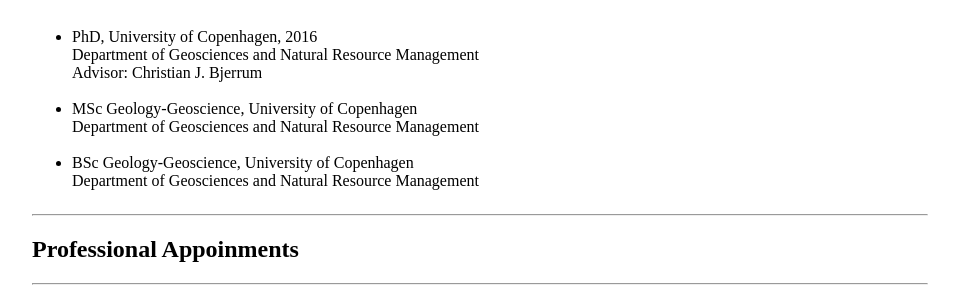
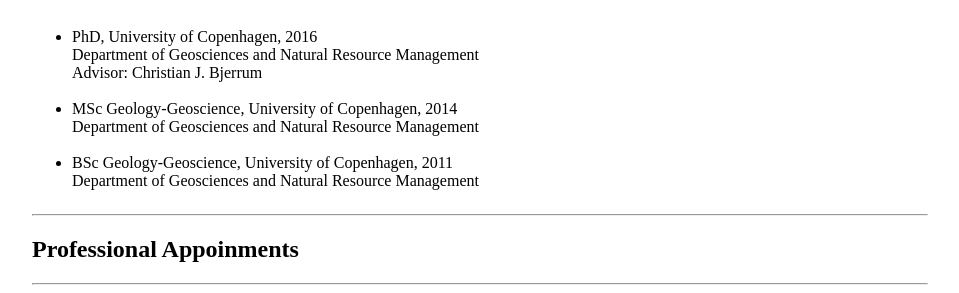
Before and after one commit to Anne-SofieAhm/Anne-SofieAhm.github.io, a Jekyll site: the page built from mycv/index.html, in a window 1280 px wide. Shown: the part 242-535 px from the top of the page, without its empty margins (160-1119 px from the left). Built offline with Jekyll 4.4.1, drawn with Linux system fonts in a browser that asks for light colours.

Commit message:
Update index.html

```diff
--- a/mycv/index.html
+++ b/mycv/index.html
@@ -14,10 +14,10 @@
     Department of Geosciences and Natural Resource Management <br>
     Advisor: Christian J. Bjerrum</li>
     <br>
-  <li>MSc Geology-Geoscience, University of Copenhagen<br>
+  <li>MSc Geology-Geoscience, University of Copenhagen, 2014<br>
     Department of Geosciences and Natural Resource Management</li>
     <br>
-  <li>BSc Geology-Geoscience, University of Copenhagen<br>
+  <li>BSc Geology-Geoscience, University of Copenhagen, 2011<br>
   Department of Geosciences and Natural Resource Management</li>
 </ul>
 </p>
```
